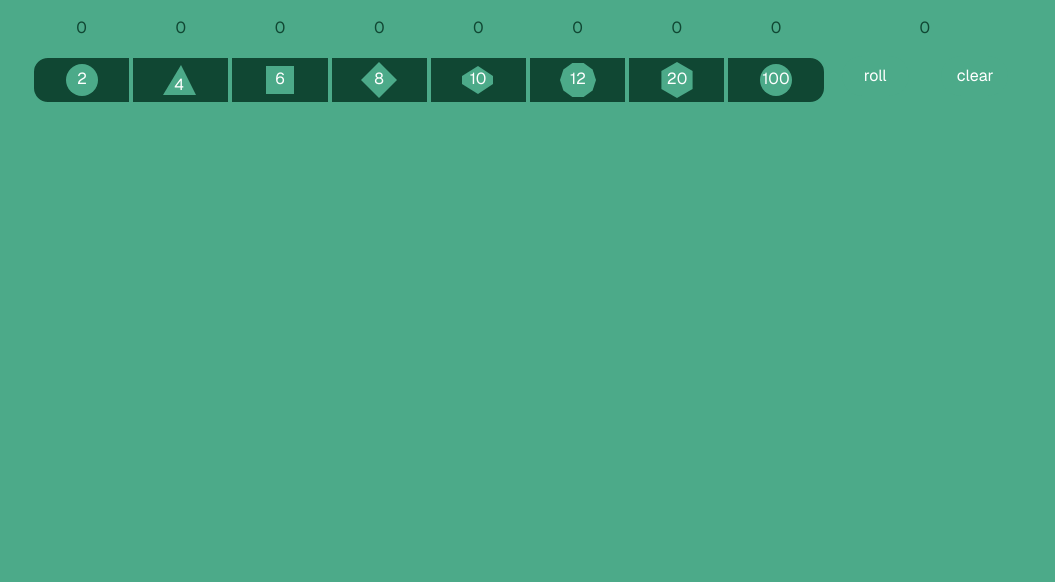
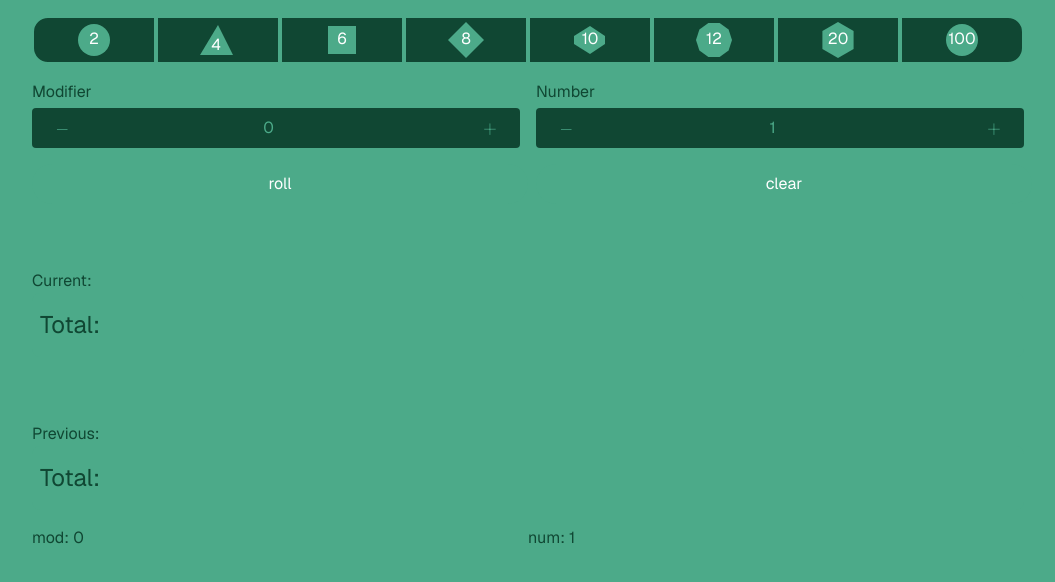
Before and after one commit to jetodd/dicey, a Next.js app: page / in a window 1280 px wide. Shown: the top 582 px of the page, without its empty margins (112-1167 px from the left). Built offline with nearby package versions, Linux system fonts and the light colour scheme.

Commit message:
saving state

```diff
--- a/src/app/_components/Eight/Eight.tsx
+++ b/src/app/_components/Eight/Eight.tsx
@@ -8,7 +8,7 @@ export default function Eight({
         <span className="flex items-center justify-center">
             <svg xmlns="http://www.w3.org/2000/svg" width="36px" height="36px" viewBox="0 0 36 36">
                 <polygon points="0 18,18 36,36 18,18 0" fill={color} />
-                <text x="50%" y="50%" dominant-baseline="middle" text-anchor="middle" fill="white">{text}</text>
+                <text x="50%" y="50%" dominantBaseline="middle" textAnchor="middle" fill="white">{text}</text>
             </svg>
         </span>
     )
--- a/src/app/_components/Four/Four.tsx
+++ b/src/app/_components/Four/Four.tsx
@@ -7,7 +7,7 @@ export default function Four({
         <span className="flex items-center justify-center">
             <svg xmlns="http://www.w3.org/2000/svg" width="36px" height="36px" viewBox="0 0 36 36">
                 <polygon points="18 3, 33 33, 0 33"  fill="#4caa89"/>
-                <text x="45%" y="65%" dominant-baseline="middle" text-anchor="middle" fill="white">{text}</text>
+                <text x="45%" y="65%" dominantBaseline="middle" textAnchor="middle" fill="white">{text}</text>
             </svg>
         </span>
     )
--- a/src/app/_components/Six/Six.tsx
+++ b/src/app/_components/Six/Six.tsx
@@ -8,7 +8,7 @@ export default function Six({
         <span className="flex items-center justify-center">
             <svg width="28" height="28">
                 <rect x="0" y="0" width="28" height="28" fill={color} />
-                <text x="50%" y="50%" dominant-baseline="middle" text-anchor="middle" fill="white">{text}</text>
+                <text x="50%" y="50%" dominantBaseline="middle" textAnchor="middle" fill="white">{text}</text>
             </svg>
         </span>
     )
--- /dev/null
+++ b/src/app/_components/Stepper/Stepper.tsx
@@ -0,0 +1,38 @@
+export interface IStepperProps {
+    label: string;
+    value: number;
+    onStepperChange: (value: number) => void;
+    min: number;
+    max: number;
+}
+
+export default function Stepper({
+    value = 0,
+    label = ''
+}: IStepperProps) {
+    function updateValue(changedValue: number) {
+        value += changedValue;
+    }
+
+    return (
+        <div className="custom-number-input">
+            <label htmlFor="custom-input-number">{label}</label>
+            <div className="flex flex-row h-10 w-full rounded-lg relative bg-transparent mt-1">
+                <button className="bg-emerald text-green hover:text-white hover:bg-green h-full w-20 rounded-l cursor-pointer outline-none" onClick={() => updateValue(-1)}>
+                    <span className="m-auto text-2xl font-thin">−</span>
+                </button>
+
+                <input
+                    type="number"
+                    className="outline-none focus:outline-none text-center w-full bg-emerald hover:text-white focus:text-white md:text-basecursor-default flex items-center text-green"
+                    name="custom-input-number"
+                    value={value}>
+                </input>
+
+                <button className="bg-emerald text-green hover:text-white hover:bg-green h-full w-20 rounded-r cursor-pointer" onClick={() => updateValue(1)}>
+                    <span className="m-auto text-2xl font-thin">+</span>
+                </button>
+            </div>
+        </div>
+    )
+}
--- a/src/app/_components/Ten/Ten.tsx
+++ b/src/app/_components/Ten/Ten.tsx
@@ -8,7 +8,7 @@ export default function Ten({
         <span className="flex items-center justify-center">
             <svg xmlns="http://www.w3.org/2000/svg" width="36px" height="36px" viewBox="0 0 36 36">
                 <polygon points="33,16 33,22 18,32 2,22 2,14 18,4 33,14" fill={color} />
-                <text x="50%" y="50%" dominant-baseline="middle" text-anchor="middle" fill="white">{text}</text>
+                <text x="50%" y="50%" dominantBaseline="middle" textAnchor="middle" fill="white">{text}</text>
             </svg>
         </span>
     )
--- a/src/app/_components/Twelve/Twelve.tsx
+++ b/src/app/_components/Twelve/Twelve.tsx
@@ -8,7 +8,7 @@ export default function Twelve({
         <span className="flex items-center justify-center">
             <svg xmlns="http://www.w3.org/2000/svg" width="36px" height="36px" viewBox="0 0 36 36">
                 <polygon points="36 18,32.6 28.6,23.61 35.1,12.4 35.1,3.4 28.6,0 18,3.4 7.4,12.4 0.9,23.6 0.9,32.6 7.4" fill={color} />
-                <text x="50%" y="50%" dominant-baseline="middle" text-anchor="middle" fill="white">{text}</text>
+                <text x="50%" y="50%" dominantBaseline="middle" textAnchor="middle" fill="white">{text}</text>
             </svg>
         </span>
     )
--- a/src/app/_components/Twenty/Twenty.tsx
+++ b/src/app/_components/Twenty/Twenty.tsx
@@ -8,7 +8,7 @@ export default function Twenty({
         <span className="flex items-center justify-center">
             <svg xmlns="http://www.w3.org/2000/svg" width="36px" height="36px" viewBox="0 0 36 36">
                 <polygon points="33.6,9 33.6,27 18,36 2.4,27 2.4,9 18,0 33.6,9" fill={color} />
-                <text x="50%" y="50%" dominant-baseline="middle" text-anchor="middle" fill="white">{text}</text>
+                <text x="50%" y="50%" dominantBaseline="middle" textAnchor="middle" fill="white">{text}</text>
             </svg>
         </span>
     )
--- a/src/app/_components/Two/Two.tsx
+++ b/src/app/_components/Two/Two.tsx
@@ -8,7 +8,7 @@ export default function Two({
     <span className="flex items-center justify-center">
       <svg width="32" height="32">
           <circle x="0" y="0" cy="16" cx="16" r="16" fill={color} />
-          <text x="50%" y="50%" dominant-baseline="middle" text-anchor="middle" fill="white">{text}</text>
+          <text x="50%" y="50%" dominantBaseline="middle" textAnchor="middle" fill="white">{text}</text>
       </svg>
     </span>
   )
--- /dev/null
+++ b/src/app/_models/IDiceRoll.tsx
@@ -0,0 +1,5 @@
+export interface IDiceRoll {
+    die: number;
+    rolled: number;
+    modifier: number;
+}
--- a/src/app/page.tsx
+++ b/src/app/page.tsx
@@ -8,35 +8,70 @@ import Ten from "./_components/Ten/Ten";
 import Six from "./_components/Six/Six";
 import Twelve from "./_components/Twelve/Twelve";
 import Twenty from "./_components/Twenty/Twenty";
+import { IDiceRoll } from "./_models/IDiceRoll";
+import Stepper, { IStepperProps } from "./_components/Stepper/Stepper";
 
 export default function Home() {
-  const [total, setTotal] = useState<number>(0);
-  const [rolls, setRolls] = useState<Map<number, number[]>>(new Map([[2, [0]], [4, [0]], [6, [0]], [8, [0]], [10, [0]], [12, [0]], [20, [0]], [100, [0]]]));
+  const [history, setHistory] = useState<IDiceRoll[]>([]);
+  const [currentRoll, setCurrentRoll] = useState<IDiceRoll[]>();
+  const [previousRoll, setPreviousRoll] = useState<IDiceRoll[]>();
+  const [modifier, setModifier] = useState<number>(0);
+  const [numberOfDice, setNumberOfDice] = useState<number>(1);
+
+  const modifierProps: IStepperProps = {
+    onStepperChange: onModifierChanged,
+    label: "Modifier",
+    value: modifier,
+    min: -20,
+    max: 20,
+  }
+
+  const diceNumberProps: IStepperProps = {
+    onStepperChange: onDiceNumberChanged,
+    label: "Number",
+    value: numberOfDice,
+    min: 1,
+    max: 20,
+  }
+
+  function onModifierChanged(newValue: number) {
+    setModifier(newValue);
+  }
+
+  function onDiceNumberChanged(newValue: number) {
+    setNumberOfDice(newValue);
+  }
 
   function handleClear() {
-    setTotal(0);
-    setRolls(new Map([[2, []], [4, []], [6, []], [8, []], [10, []], [12, []], [20, []], [100, []]]));
+    setHistory([]);
+    setCurrentRoll([]);
+    setModifier(0);
+    setNumberOfDice(1);
   }
 
-  function rollDie(die: number) {
-    const numbers = [...Array(die + 1).keys()].slice(1);
-    shuffle(numbers);
+  function rollDice() {
+    // const numbers = [...Array(die + 1).keys()].slice(1);
+    // shuffle(numbers);
 
-    const duration = (Math.floor(Math.random() * 4) + 1) * 1000;
-    const started = new Date().getTime();
-    const index = rolls.get(die)?.length ? rolls.get(die)?.length : 0;
+    // const duration = (Math.floor(Math.random() * 4) + 1) * 1000;
+    // const started = new Date().getTime();
 
-    const animationTimer = setInterval(function() {
-      if (new Date().getTime() - started > duration) {
-        const final = numbers[Math.floor(Math.random() * numbers.length)];
-        setTotal((prevValue) => prevValue + final);
-        clearInterval(animationTimer);
-      } else {
-        const temp = numbers[Math.floor(Math.random() * numbers.length)];
+    // const animationTimer = setInterval(function() {
+    //   if (new Date().getTime() - started > duration) {
+    //     const final = numbers[Math.floor(Math.random() * numbers.length)];
+    //     setTotal((prevValue) => prevValue + final);
+    //     clearInterval(animationTimer);
+    //   } else {
+    //     const temp = numbers[Math.floor(Math.random() * numbers.length)];
+    //   }
+    // }, 100);
+  }
 
-      }
-    }, 100);
+  function addDice(type: number) {
+    const die = {die: type, rolled: 0, modifier: modifier} as IDiceRoll;
+    const diceArray = Array(numberOfDice).fill(die);
 
+    currentRoll ? setCurrentRoll([...currentRoll, ...diceArray]) : setCurrentRoll([...diceArray]);
   }
 
   function shuffle(array: number[]) {
@@ -53,32 +88,51 @@ export default function Home() {
 
   return (
       <main>
-        <div className="grid grid-cols-8 lg:grid-cols-10 text-center font-[family-name:var(--font-geist-sans)] p-4 gap-y-4 max-w-5xl mx-auto">
-          <div>{ !rolls.get(2)?.length ? 0 : rolls.get(2) }</div>
-          <div>{ !rolls.get(4)?.length ? 0 : rolls.get(4) }</div>
-          <div>{ !rolls.get(6)?.length ? 0 : rolls.get(6) }</div>
-          <div>{ !rolls.get(8)?.length ? 0 : rolls.get(8) }</div>
-          <div>{ !rolls.get(10)?.length ? 0 : rolls.get(10) }</div>
-          <div>{ !rolls.get(12)?.length ? 0 : rolls.get(12) }</div>
-          <div>{ !rolls.get(20)?.length ? 0 : rolls.get(20) }</div>
-          <div>{ !rolls.get(100)?.length ? 0 : rolls.get(100) }</div>
-          <div className="lg:col-span-2">{total}</div>
+        <div className="grid grid-cols-8 font-[family-name:var(--font-geist-sans)] p-4 gap-y-4 max-w-5xl mx-auto">
+          <div className="bg-emerald py-1 text-green rounded-l-2xl border-2 border-green content-center justify-center" onClick={() => addDice(2)}><Two text="2" /></div>
+          <div className="bg-emerald py-1 text-green border-2 border-green content-center" onClick={() => addDice(4)}><Four text="4" /></div>
+          <div className="bg-emerald py-1 text-green border-2 border-green content-center" onClick={() => addDice(6)}><Six text="6" /></div>
+          <div className="bg-emerald py-1 text-green border-2 border-green content-center" onClick={() => addDice(8)}><Eight text="8" /></div>
+          <div className="bg-emerald py-1 text-green border-2 border-green content-center" onClick={() => addDice(10)}><Ten text="10" /></div>
+          <div className="bg-emerald py-1 text-green border-2 border-green content-center" onClick={() => addDice(12)}><Twelve text="12" /></div>
+          <div className="bg-emerald py-1 text-green border-2 border-green content-center" onClick={() => addDice(20)}><Twenty text="20" /></div>
+          <div className="bg-emerald py-1 text-green border-2 border-green rounded-r-2xl content-center" onClick={() => addDice(100)}><Two text="100" /></div>
 
-          <div className="bg-emerald py-1 text-green rounded-l-2xl border-2 border-green content-center justify-center" onClick={() => rollDie(2)}><Two text="2" /></div>
-          <div className="bg-emerald py-1 text-green border-2 border-green content-center" onClick={() => rollDie(4)}><Four text="4" /></div>
-          <div className="bg-emerald py-1 text-green border-2 border-green content-center" onClick={() => rollDie(6)}><Six text="6" /></div>
-          <div className="bg-emerald py-1 text-green border-2 border-green content-center" onClick={() => rollDie(8)}><Eight text="8" /></div>
-          <div className="bg-emerald py-1 text-green border-2 border-green content-center" onClick={() => rollDie(10)}><Ten text="10" /></div>
-          <div className="bg-emerald py-1 text-green border-2 border-green content-center" onClick={() => rollDie(12)}><Twelve text="12" /></div>
-          <div className="bg-emerald py-1 text-green border-2 border-green content-center" onClick={() => rollDie(20)}><Twenty text="20" /></div>
-          <div className="bg-emerald py-1 text-green border-2 border-green rounded-r-2xl content-center" onClick={() => rollDie(100)}><Two text="100" /></div>
+          <div className="col-span-4 pr-2">
+            <Stepper {...modifierProps}></Stepper>
+          </div>
 
-          <div className="col-span-4 lg:col-span-1 mr-2 lg:mx-4">
-            <button className="bg-green text-white py-2 px-4 rounded-full w-full">roll</button>
+          <div className="col-span-4 pl-2">
+            <Stepper {...diceNumberProps}></Stepper>
+          </div>
+
+          <div className="col-span-4">
+            <button className="bg-green text-white py-2 px-4 rounded-full w-full mr-2" onClick={rollDice}>roll</button>
             </div>
-          <div className="col-span-4 lg:col-span-1 ml-2 lg:mx-4">
-            <button className="bg-green text-white py-2 px-4 rounded-full w-full" onClick={handleClear}>clear</button>
+          <div className="col-span-4">
+            <button className="bg-green text-white py-2 px-4 rounded-full w-full ml-2" onClick={handleClear}>clear</button>
           </div>
+
+          <div className="col-span-8">
+            <hr className="h-px my-4 bg-green border-0"></hr>
+          </div>
+
+          <div className="col-span-8">
+            <h1>Current:</h1>
+            <div className="text-left text-2xl bg-green text-emerald rounded-lg px-2 py-4">Total: </div>
+          </div>
+
+          <div className="col-span-8">
+            <hr className="h-px my-4 bg-green border-0"></hr>
+          </div>
+
+          <div className="col-span-8">
+            <h1>Previous:</h1>
+            <div className="text-left text-2xl bg-green text-emerald rounded-lg px-2 py-4">Total: </div>
+          </div>
+
+          <div className="col-span-4">mod: {modifier}</div>
+          <div className="col-span-4">num: {numberOfDice}</div>
         </div>
       </main>
   );
```
